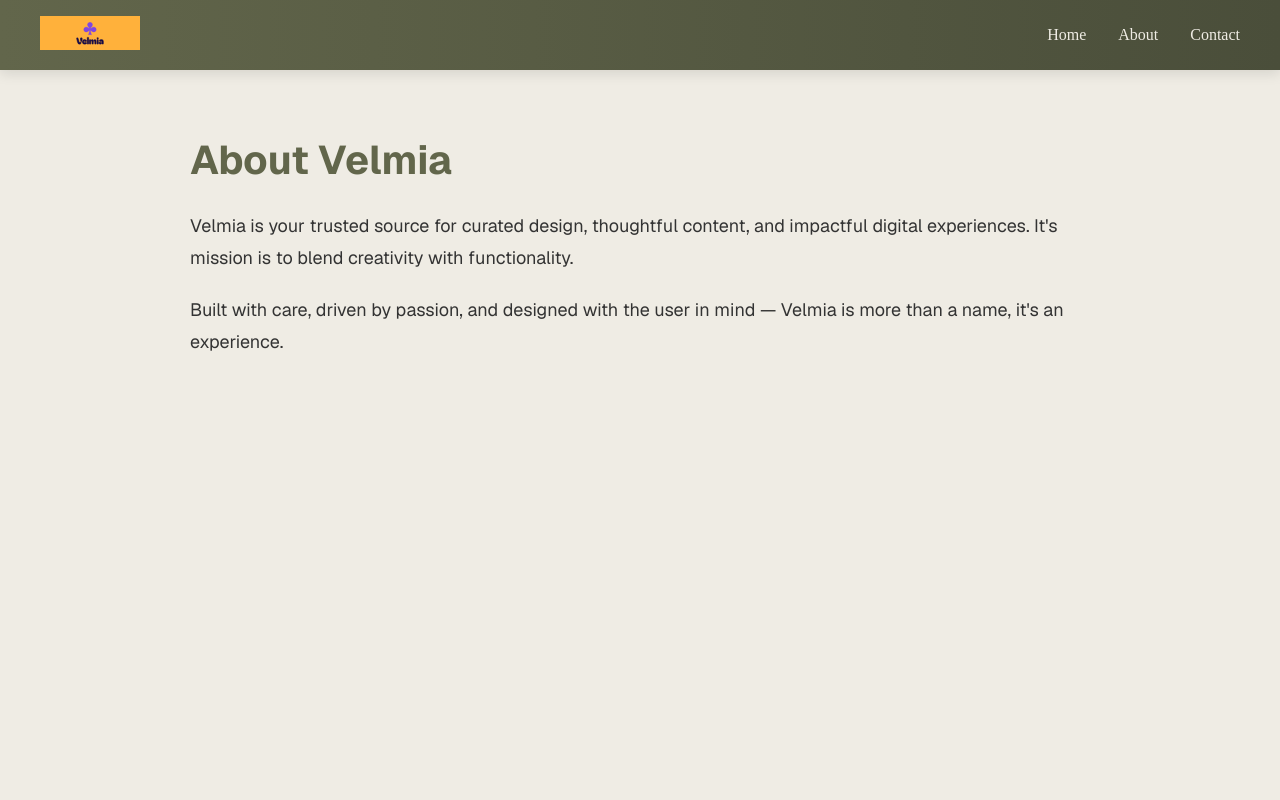
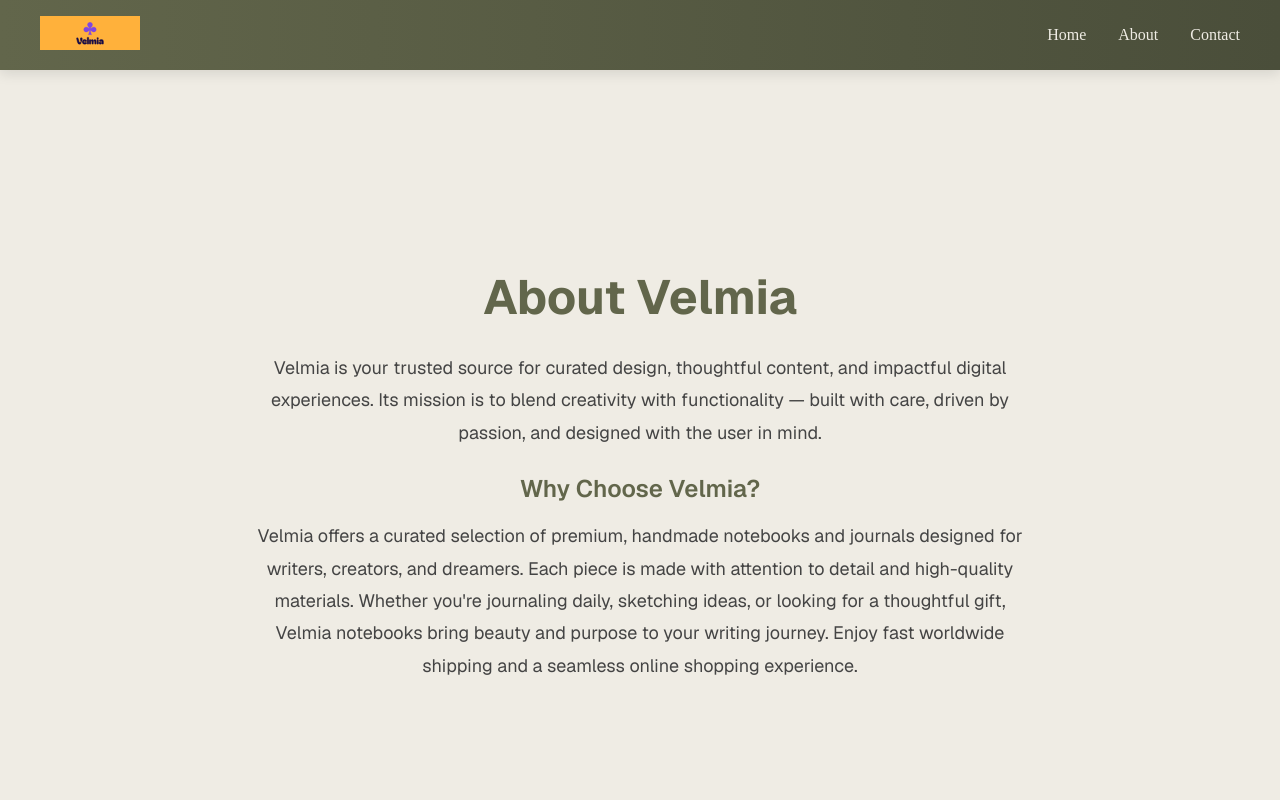
Before and after one commit to kuchadze/velmia.shop, a Next.js app: page /about in a window 1280 px wide. Shown: the top 800 px of the page. Built offline with nearby package versions, Linux system fonts and the light colour scheme.

Commit message:
refactor seo title and description

```diff
--- a/components/AboutSection/AboutSection.module.css
+++ b/components/AboutSection/AboutSection.module.css
@@ -1,18 +1,30 @@
 .about {
-    height: 100vh;
+  min-height: 100vh;
   background-color: #EFECE4;
   color: #333;
-  padding: 4rem 2rem;
+  padding: 6rem 2rem 4rem;
   font-family: var(--font-geist-sans);
+  display: flex;
+  align-items: center;
+  justify-content: center;
 }
 
 .container {
-  max-width: 900px;
+  max-width: 800px;
   margin: 0 auto;
+  text-align: center;
+  padding: 0 1rem;
+}
+
+.subtitle {
+  font-size: 1.5rem;
+  font-weight: 600;
+  margin-bottom: 1rem;
+  color: #62664B;
 }
 
 .title {
-  font-size: 2.5rem;
+  font-size: 3rem;
   font-weight: 700;
   margin-bottom: 1.5rem;
   color: #62664B;
@@ -21,12 +33,15 @@
 .text {
   font-size: 1.125rem;
   line-height: 1.8;
-  margin-bottom: 1.2rem;
+  margin-bottom: 1.5rem;
+  color: #444;
 }
 
 .image {
   width: 100%;
+  max-height: 400px;
+  object-fit: cover;
   border-radius: 16px;
   margin-bottom: 2rem;
-  box-shadow: 0 8px 24px rgba(0, 0, 0, 0.1);
+  box-shadow: 0 12px 28px rgba(0, 0, 0, 0.1);
 }
--- a/components/AboutSection/AboutSection.tsx
+++ b/components/AboutSection/AboutSection.tsx
@@ -9,12 +9,20 @@ export default function AboutSection() {
         <h1 className={styles.title}>About Velmia</h1>
         <p className={styles.text}>
           Velmia is your trusted source for curated design, thoughtful content,
-          and impactful digital experiences. It&apos;s mission is to blend
-          creativity with functionality.
+          and impactful digital experiences. Its mission is to blend creativity
+          with functionality — built with care, driven by passion, and designed
+          with the user in mind.
         </p>
+
+        <h2 className={styles.subtitle}>Why Choose Velmia?</h2>
         <p className={styles.text}>
-          Built with care, driven by passion, and designed with the user in mind
-          — Velmia is more than a name, it's an experience.
+          Velmia offers a curated selection of premium, handmade notebooks and
+          journals designed for writers, creators, and dreamers. Each piece is
+          made with attention to detail and high-quality materials. Whether
+          you're journaling daily, sketching ideas, or looking for a thoughtful
+          gift, Velmia notebooks bring beauty and purpose to your writing
+          journey. Enjoy fast worldwide shipping and a seamless online shopping
+          experience.
         </p>
       </div>
     </section>
```
Also changed, not shown: components/HomePage/Homepage.tsx (+11 -11 lines), components/HomePage/Homepage.module.css (line endings or trailing spaces).
